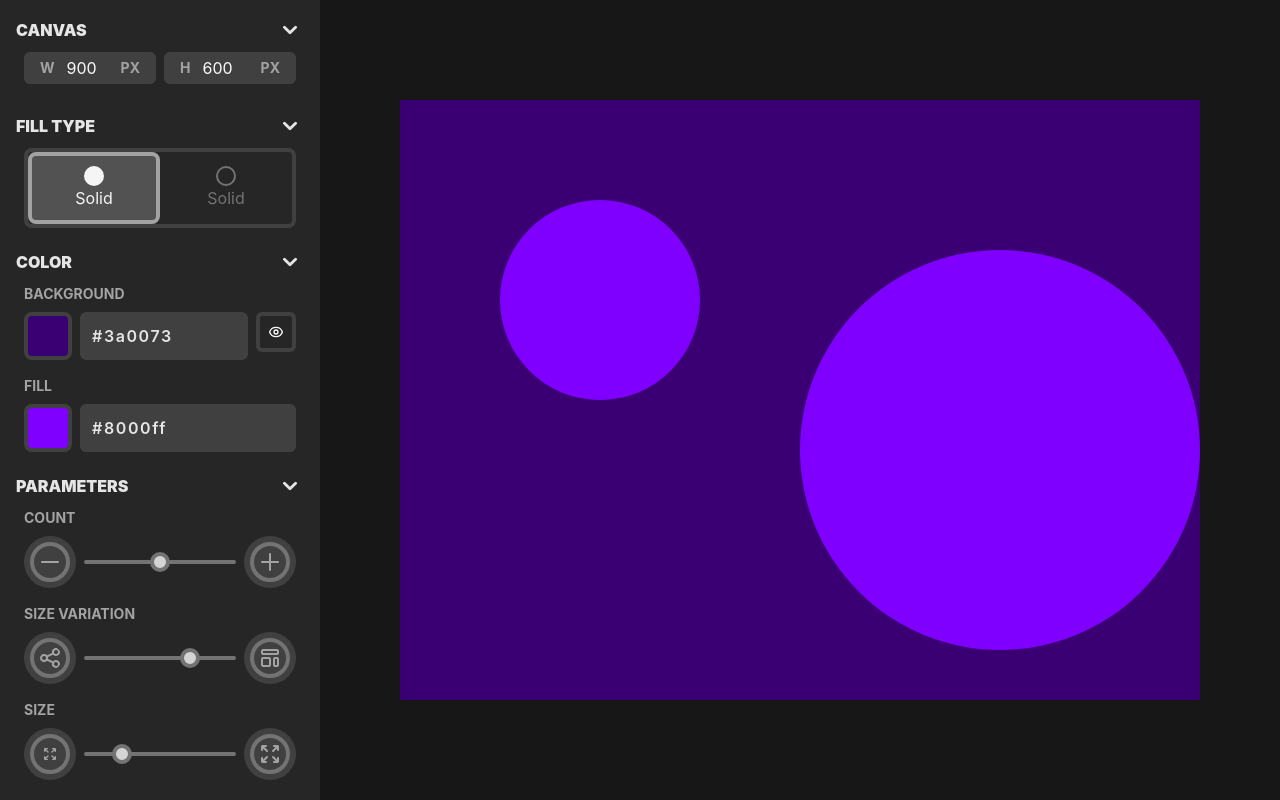
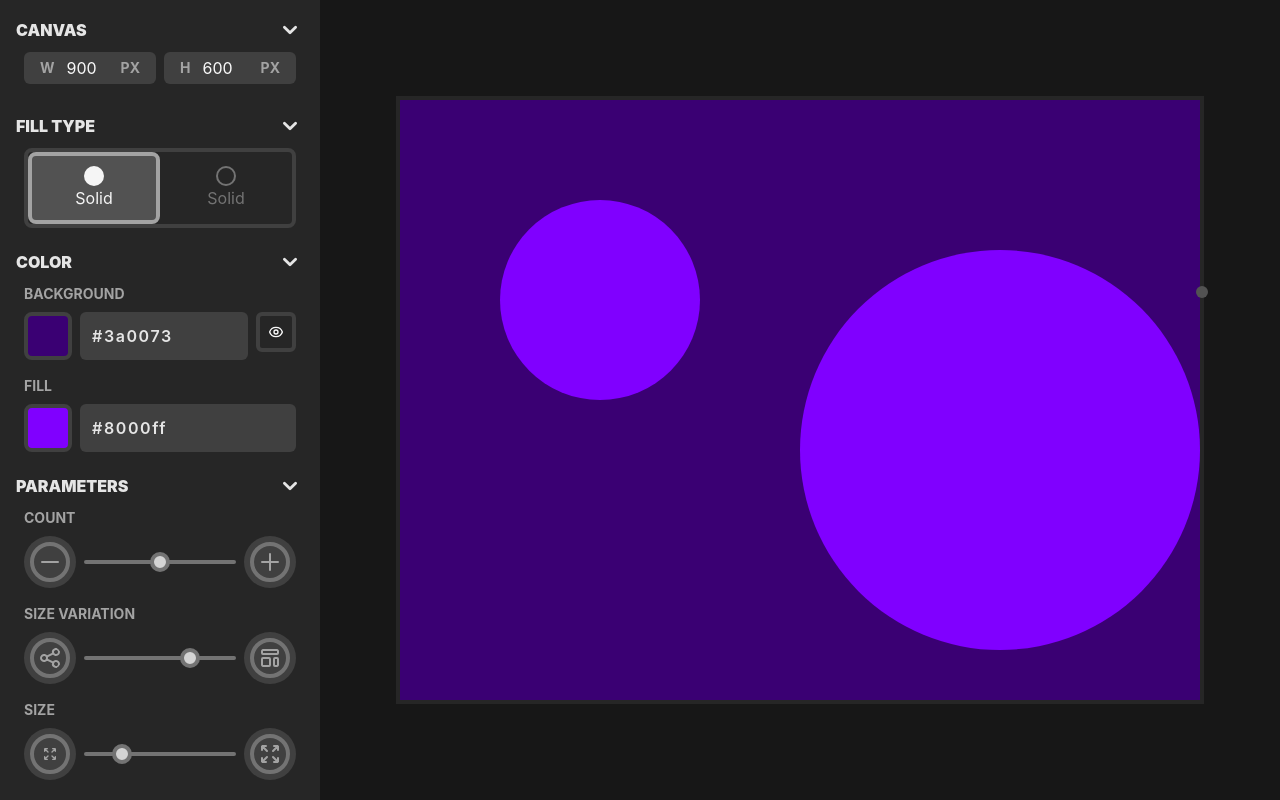
Before and after one commit to iorgadev/svgmkr, a Next.js app: page / in a window 1280 px wide. Built offline with nearby package versions, Linux system fonts and the light colour scheme.

Commit message:
resize functionality to canvas container

```diff
--- a/components/Canvas.jsx
+++ b/components/Canvas.jsx
@@ -1,9 +1,65 @@
 import React from "react";
+import { useAtom } from "jotai";
+import { settingsAtom } from "@/store/index";
 
 export default function Canvas({ children }) {
+  const [settings, setSettings] = useAtom(settingsAtom);
+  const [isResizing, setIsResizing] = React.useState(false);
+  const [isDragging, setIsDragging] = React.useState(false);
+  const [isMouseDown, setIsMouseDown] = React.useState(false);
+  const [isMouseOver, setIsMouseOver] = React.useState(false);
+  const [clickPosition, setClickPosition] = React.useState({ x: 0, y: 0 });
+  const [widthBeforeResize, setWidthBeforeResize] = React.useState(
+    settings.width
+  );
+
+  //handle onMouseDown for canvas resizing
+  const handleMouseDown = (e) => {
+    e.preventDefault();
+    setIsMouseDown(true);
+    setIsResizing(true);
+    setIsDragging(true);
+    // log the current mouse position at click
+    const { clientX } = e;
+    console.log("clientX: ", clientX);
+    setClickPosition((prev) => ({ x: clientX, y: 0 }));
+  };
+
+  //handle onMouseMove for canvas resizing
+  const handleMouseMove = (e) => {
+    e.preventDefault();
+    if (isResizing) {
+      const diff = e.clientX - clickPosition.x;
+      const newWidth = widthBeforeResize + diff * 2;
+      console.log("newWidth: ", newWidth);
+      setSettings((prev) => ({ ...prev, width: newWidth }));
+    }
+  };
+
+  const handleMouseUp = (e) => {
+    e.preventDefault();
+    setWidthBeforeResize((prev) => settings.width);
+    setIsMouseDown((prev) => false);
+    setIsResizing((prev) => false);
+    setIsDragging((prev) => false);
+  };
+
   return (
     <div className="canvas">
-      <div className="canvas__container">{children}</div>
+      <div className="relative border-4 border-neutral-800 canvas__container">
+        <div
+          className="absolute flex items-center justify-center bg-transparent rounded-full w-96 h-96 -right-48"
+          // onMouseDown={handleMouseDown}
+          onMouseMove={handleMouseMove}
+          onMouseUp={handleMouseUp}
+        >
+          <div
+            onMouseDown={handleMouseDown}
+            className="relative -right-0.5 flex items-center justify-center w-3 h-3 bg-neutral-600 rounded-full cursor-ew-resize"
+          ></div>
+        </div>
+        {children}
+      </div>
     </div>
   );
 }
```
